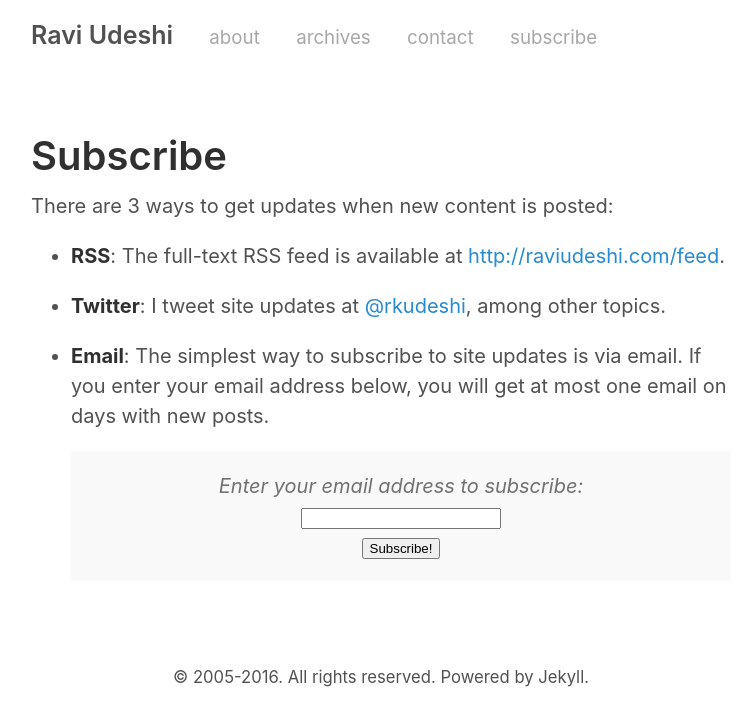
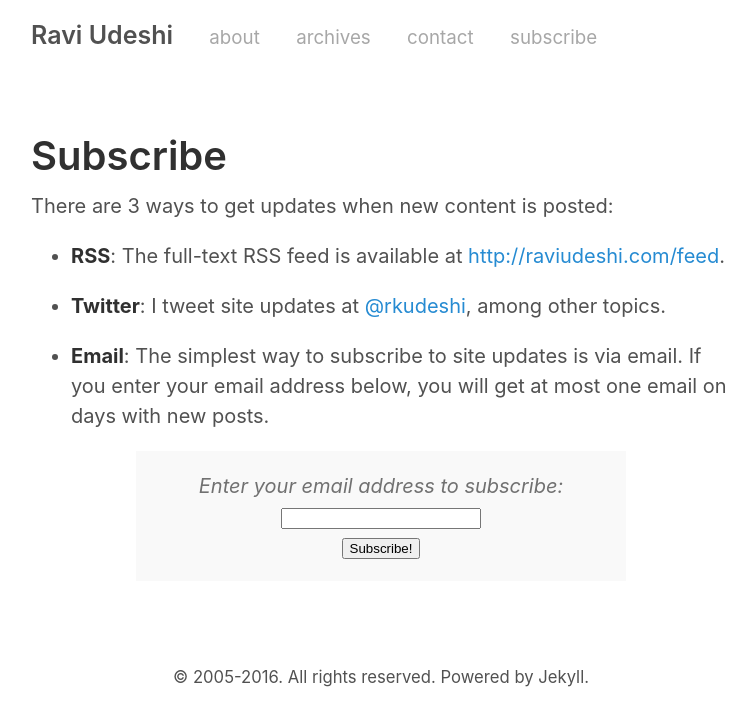
Before and after one commit to rkudeshi/rkudeshi.github.io, a Jekyll site: the page built from 4-subscribe.md, in a window 1280 px wide. Shown: the top 726 px of the page, without its empty margins (259-1015 px from the left). Built offline with Jekyll 4.4.1, drawn with Linux system fonts in a browser that asks for light colours.

Commit message:
Update email subscribe box

```diff
--- a/4-subscribe.md
+++ b/4-subscribe.md
@@ -12,4 +12,4 @@
 
 * **Email**: The simplest way to subscribe to site updates is via email. If you enter your email address below, you will get at most one email on days with new posts.
 
-    <div class="breakoutBox message"><form style="text-align: center" action="http://www.feedburner.com/fb/a/emailverify" method="post"><em>Enter your email address to subscribe:</em><br/><input style="width: 200px;" name="email" /><input name="url" type="hidden" value="http://feeds.feedburner.com/~e?ffid=206630" /><input name="title" type="hidden" value="RaviUdeshi.com" /><input name="loc" type="hidden" value="en_US" /><br /><input type="submit" value="Subscribe!" /></form></div>
+<div class="breakoutBox message" style="width:70%;margin:auto;"><form style="text-align: center" action="http://www.feedburner.com/fb/a/emailverify" method="post"><em>Enter your email address to subscribe:</em><br/><input style="width: 200px;" name="email" /><input name="url" type="hidden" value="http://feeds.feedburner.com/~e?ffid=206630" /><input name="title" type="hidden" value="RaviUdeshi.com" /><input name="loc" type="hidden" value="en_US" /><br /><input type="submit" value="Subscribe!" /></form></div>
```
